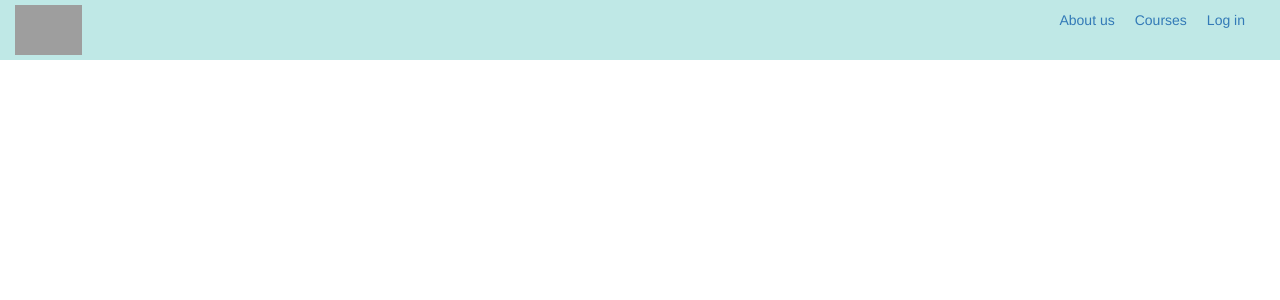
After one commit to lenadis/CreativeSteps, a PHP site: page /nav.php in a window 1280 px wide. The commit adds this page. Shown: the top 300 px of the page. Run offline with PHP 8.4, Linux system fonts and the light colour scheme; a stand-in replaces the project's code that opens the database connection; grey boxes are pictures that could not be loaded.

Commit message:
navigation

```diff
--- a/css/main.css
+++ b/css/main.css
@@ -95,20 +95,30 @@ textarea {
    Author's custom styles
    ========================================================================== */
 
-
-
-
-
-
-
-
-
-
-
-
-
-
-
+.learn-col {
+    background-color: #B5707C;
+}
+.teach-col {
+    background-color: #1897B5;
+}
+.big-center {
+    padding: 200px;
+    font-size: 40pt;
+    font-weight: bold;
+}
+.logo {
+    height: 50px;
+    margin: 5px 0 5px 0;
+}
+.right {
+    float:right;
+    margin-top: 10px;
+    margin-bottom: 10px;
+    padding-right: 20px;
+}
+.nav-bg {
+    background-color: #BFE8E6;
+}
 
 
 /* ==========================================================================
--- /dev/null
+++ b/nav.php
@@ -0,0 +1,30 @@
+<!DOCTYPE html>
+<html lang="en">
+<head>
+        <meta charset="utf-8">
+        <meta http-equiv="x-ua-compatible" content="ie=edge">
+        <title></title>
+        <meta name="description" content="">
+        <meta name="viewport" content="width=device-width, initial-scale=1">
+
+        <link rel="apple-touch-icon" href="apple-touch-icon.png">
+        <!-- Place favicon.ico in the root directory -->
+
+        <link rel="stylesheet" href="css/bootstrap/css/bootstrap.css">
+        <link rel="stylesheet" href="css/main.css">
+        <script src="js/vendor/modernizr-2.8.3.min.js"></script>
+</head>
+<body>
+	<div class="container-fluid">
+		<div class="row">
+			<div class="col-md-12 nav-bg">
+				    <img alt="logo" src="img/christmaslogoW.png" class="logo">
+                    <a href="" class="right">Log in</a>
+                    <a href"" class="right">Courses</a>
+                    <a href="" class="right">About us</a>
+
+			</div>
+
+		</div>
+</body>
+</html>
```
